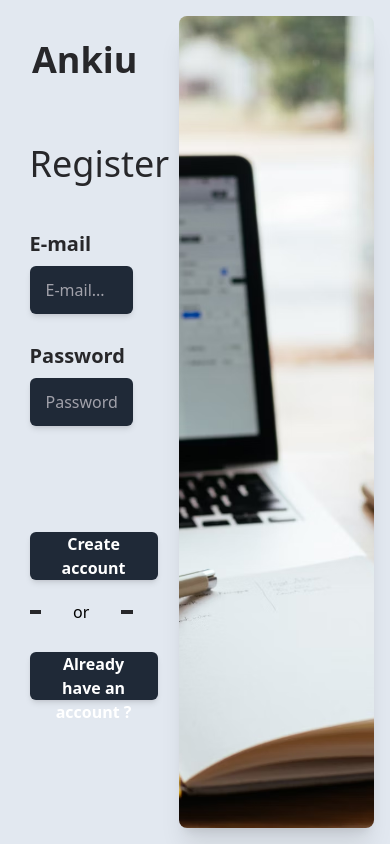
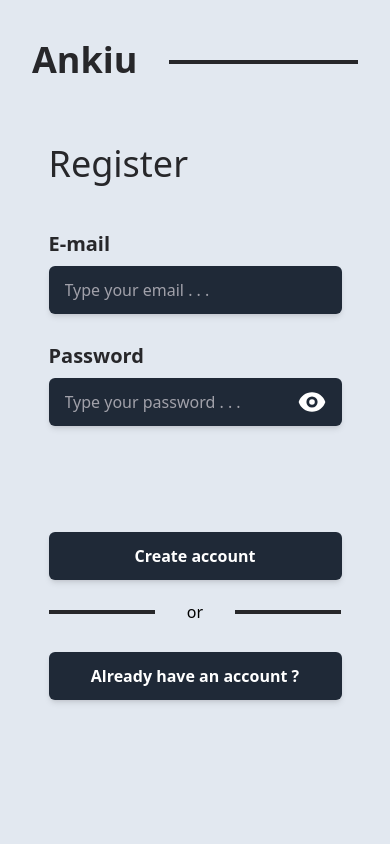
Before and after one commit to Dan0Silva/ankiu, a React (Vite) app in the folder frontend/: page /register in a window 390 px wide. Built offline with nearby package versions, Linux system fonts and the light colour scheme.

Commit message:
updating readme with project strutcture, and fixing background image responsivity in the register page

```diff
--- a/frontend/src/pages/Register/index.tsx
+++ b/frontend/src/pages/Register/index.tsx
@@ -4,6 +4,7 @@ import CustomInput from '../../components/CustomInput';
 import Header from '../../components/Header';
 import { useState } from 'react';
 import { toast } from 'react-toastify';
+import PasswordInput from '../../components/PasswordInput';
 
 export default () => {
   const photo = '/images/background1.jpg';
@@ -19,7 +20,7 @@ export default () => {
 
   return (
     <div className="flex flex-row h-screen w-screen">
-      <div className="flex flex-col h-full w-5/12">
+      <div className="flex flex-col h-full w-full lg:w-5/12">
         <Header />
         <div className="items-center justify-center flex mb-28 flex-1 flex-col py-16">
           <h2 className="text-4xl w-10/12 sm:w-8/12 ml-8 mb-8 font-medium text-zinc-800">
@@ -30,14 +31,13 @@ export default () => {
             value={email}
             onChange={setEmail}
             type="text"
-            placeholder="E-mail..."
+            placeholder="Type your email . . ."
             name="E-mail"
           />
-          <CustomInput
+          <PasswordInput
             value={password}
             onChange={setPassword}
-            type="text"
-            placeholder="Password..."
+            placeholder="Type your password . . ."
             name="Password"
           />
 
@@ -67,7 +67,7 @@ export default () => {
           </div>
         </div>
       </div>
-      <div className="h-full w-7/12 p-4">
+      <div className="h-full w-7/12 p-4 hidden lg:block">
         <img
           src={photo}
           alt="bg-image"
```
